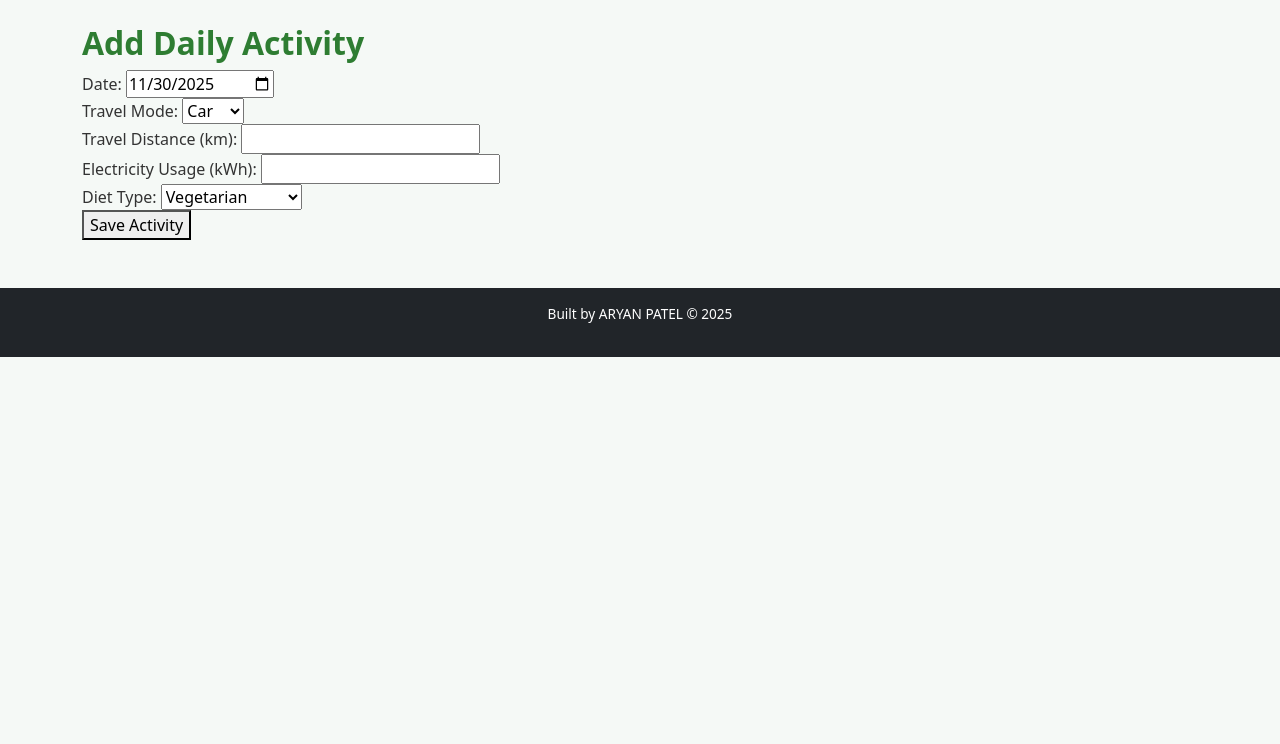
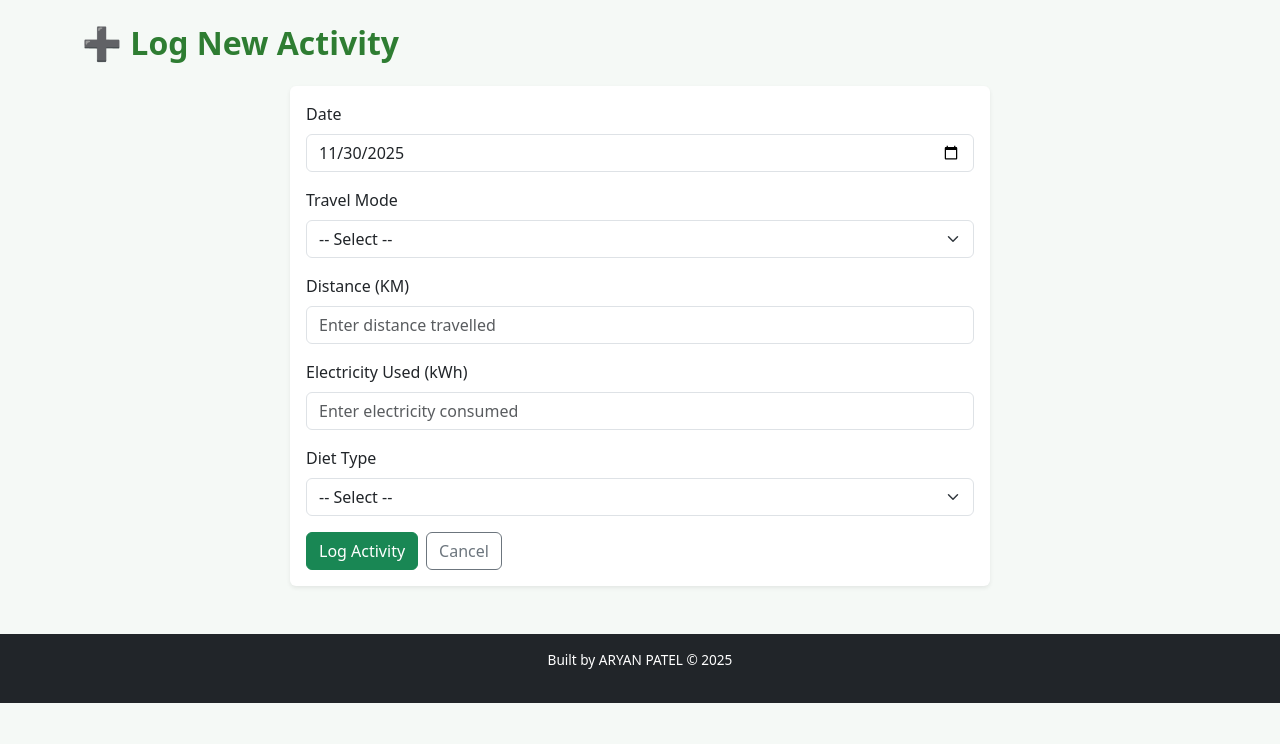
Before and after one commit to Immortal-here/EcoTrack, a Flask app: page /input in a window 1280 px wide. Shown: the part 56-800 px from the top of the page. Run offline with Flask 3, Linux system fonts and the light colour scheme; a user stored in the database is signed in.

Commit message:
Refactor input form for activity logging
Signed-off-by: Immortal-here <aryanpatel01122006@gmail.com>

```diff
--- a/templates/input.html
+++ b/templates/input.html
@@ -1,29 +1,61 @@
 {% extends "base.html" %}
 {% block content %}
-  <h2>Add Daily Activity</h2>
-  <form method="post">
-    <label>Date: <input type="date" name="date" value="{{ default_date }}" required></label><br>
+  <h2 class="mb-4">{% if edit %}✏️ Edit Activity{% else %}➕ Log New Activity{% endif %}</h2>
 
-    <label>Travel Mode:
-      <select name="travel_mode">
-        <option value="car">Car</option>
-        <option value="bus">Bus</option>
-        <option value="bike">Bike</option>
-        <option value="cycle">Cycle</option>
-        <option value="walk">Walk</option>
-      </select>
-    </label><br>
+  <div class="card shadow-sm border-0 mx-auto" style="max-width:700px;">
+    <div class="card-body">
+      <form method="POST" action="{% if edit %}{{ url_for('edit_activity', act_id=activity.id) }}{% else %}{{ url_for('input_activity') }}{% endif %}">
+        <!-- Date -->
+        <div class="mb-3">
+          <label for="date" class="form-label">Date</label>
+          <input type="date" class="form-control" id="date" name="date" required value="{{ activity.date if activity else default_date }}">
+        </div>
 
-    <label>Travel Distance (km): <input type="number" step="0.1" name="travel_km"></label><br>
-    <label>Electricity Usage (kWh): <input type="number" step="0.1" name="electricity_kwh"></label><br>
+        <!-- Travel Mode -->
+        <div class="mb-3">
+          <label for="travel_mode" class="form-label">Travel Mode</label>
+          <select class="form-select" id="travel_mode" name="travel_mode" required>
+            {% set tm = (activity.travel_mode if activity else '') %}
+            <option value="">-- Select --</option>
+            <option value="Car" {% if tm == 'Car' %}selected{% endif %}>Car</option>
+            <option value="Bike" {% if tm == 'Bike' %}selected{% endif %}>Bike</option>
+            <option value="Bus" {% if tm == 'Bus' %}selected{% endif %}>Bus</option>
+            <option value="Train" {% if tm == 'Train' %}selected{% endif %}>Train</option>
+            <option value="Walking" {% if tm == 'Walking' %}selected{% endif %}>Walking</option>
+            <option value="Cycling" {% if tm == 'Cycling' %}selected{% endif %}>Cycling</option>
+          </select>
+        </div>
 
-    <label>Diet Type:
-      <select name="diet_type">
-        <option value="veg">Vegetarian</option>
-        <option value="nonveg">Non-Vegetarian</option>
-      </select>
-    </label><br>
+        <!-- Travel Distance -->
+        <div class="mb-3">
+          <label for="travel_km" class="form-label">Distance (KM)</label>
+          <input type="number" step="0.1" class="form-control" id="travel_km" name="travel_km" placeholder="Enter distance travelled" value="{{ activity.travel_km if activity else '' }}">
+        </div>
 
-    <button type="submit">Save Activity</button>
-  </form>
+        <!-- Electricity -->
+        <div class="mb-3">
+          <label for="electricity_kwh" class="form-label">Electricity Used (kWh)</label>
+          <input type="number" step="0.1" class="form-control" id="electricity_kwh" name="electricity_kwh" placeholder="Enter electricity consumed" value="{{ activity.electricity_kwh if activity else '' }}">
+        </div>
+
+        <!-- Diet -->
+        <div class="mb-3">
+          <label for="diet_type" class="form-label">Diet Type</label>
+          {% set dt = (activity.diet_type if activity else '') %}
+          <select class="form-select" id="diet_type" name="diet_type" required>
+            <option value="">-- Select --</option>
+            <option value="Vegetarian" {% if dt == 'Vegetarian' %}selected{% endif %}>Vegetarian</option>
+            <option value="Non-Vegetarian" {% if dt == 'Non-Vegetarian' %}selected{% endif %}>Non-Vegetarian</option>
+            <option value="Vegan" {% if dt == 'Vegan' %}selected{% endif %}>Vegan</option>
+          </select>
+        </div>
+
+        <!-- Submit / Cancel -->
+        <div class="d-flex gap-2">
+          <button type="submit" class="btn btn-success">{% if edit %}Update{% else %}Log Activity{% endif %}</button>
+          <a href="{{ url_for('dashboard') }}" class="btn btn-outline-secondary">Cancel</a>
+        </div>
+      </form>
+    </div>
+  </div>
 {% endblock %}
```
